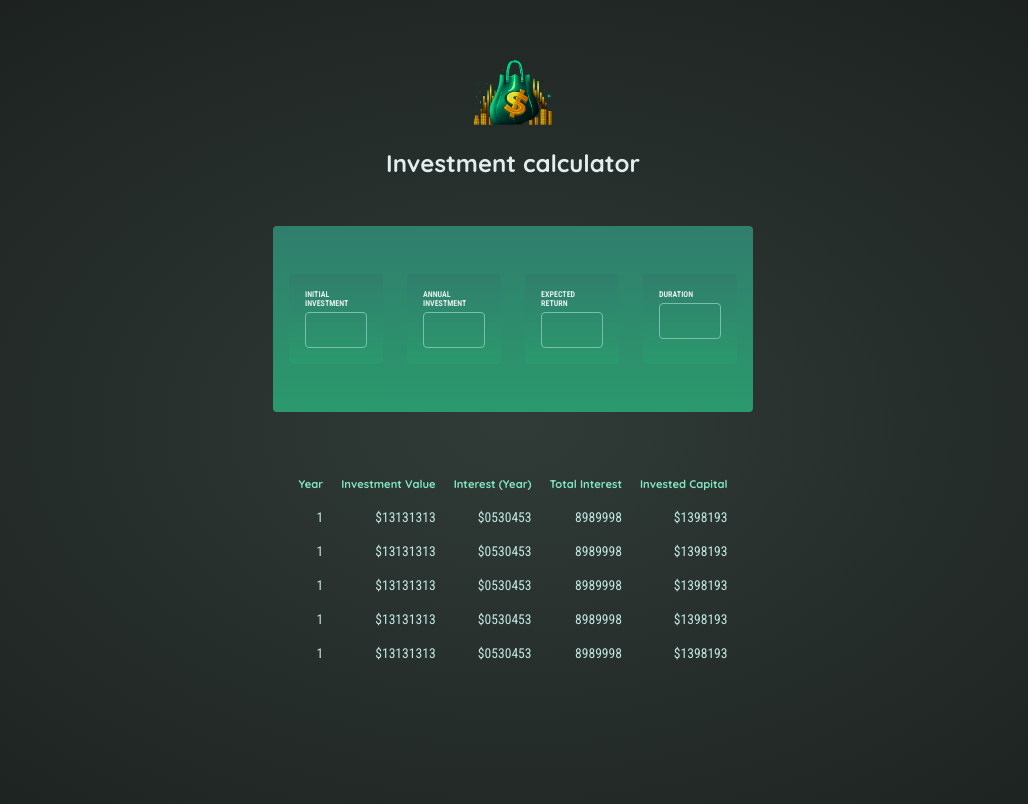
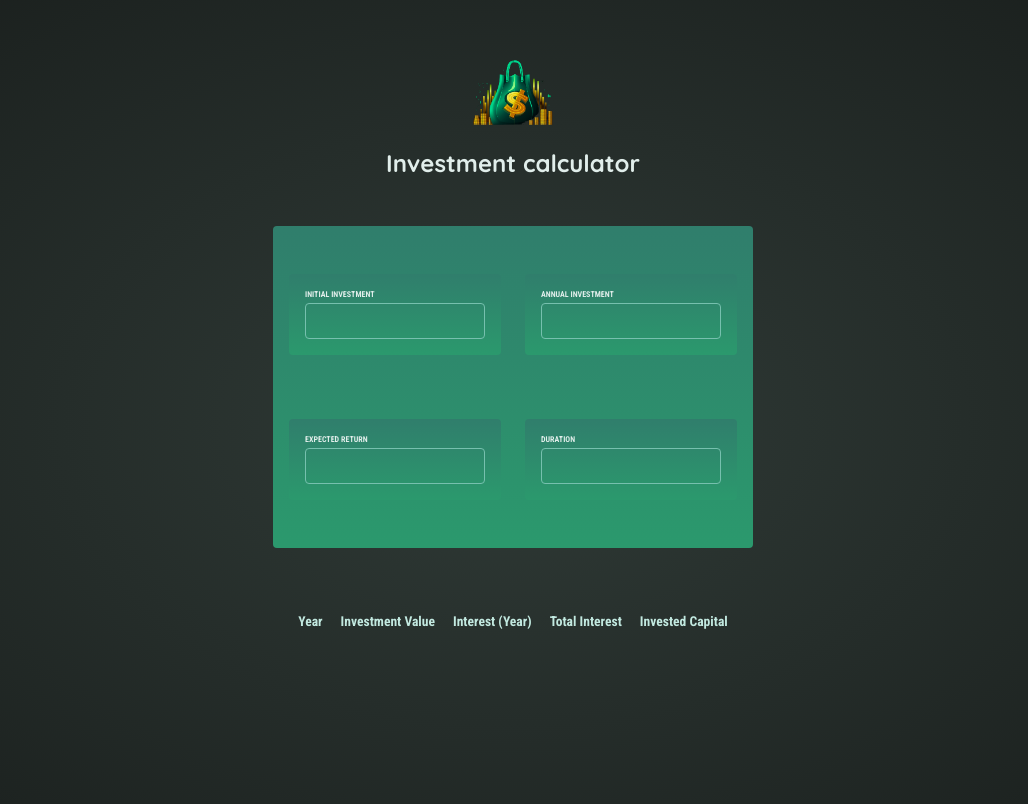
Before and after one commit to fanerotim/React---The-Complete-Guide-incl.-Next.js-Redux-, a React (Vite) app in the folder 01-Investment-Calculator-Project/: page / in a window 1280 px wide. Shown: the top 804 px of the page, without its empty margins (127-1155 px from the left). Built offline with nearby package versions, Linux system fonts and the light colour scheme.

Commit message:
Update labels to match expected values by helper fn, remove dummyData as Result details are now dynamic, add initialInvestmentState object, add form submitHandler and pass values to Result component

```diff
--- a/01-Investment-Calculator-Project/src/App.jsx
+++ b/01-Investment-Calculator-Project/src/App.jsx
@@ -2,44 +2,58 @@ import { Header } from "./components/Header/Header"
 import { UserInput } from "./components/UserInput/UserInput"
 import { Result } from "./components/Result/Result";
 import { useState } from "react";
+import { calculateInvestmentResults } from "./util/investment";
 
 const labels = [
-  {value: 'initial_investment', label: 'Initial investment'},
-  {value: 'annual_investment', label: 'Annual investment'},
-  {value: 'expected_return', label: 'Expected return'},
-  {value: 'duration', label: 'Duration'}
+    { value: 'initialInvestment', label: 'Initial investment' },
+    { value: 'annualInvestment', label: 'Annual investment' },
+    { value: 'expectedReturn', label: 'Expected return' },
+    { value: 'duration', label: 'Duration' }
 ];
 
 const dummyData = [
-  {year: 1, investment_value: '$13131313', interest: '$0530453', total_interest: '8989998', invested_capital: '$1398193'},
-  {year: 1, investment_value: '$13131313', interest: '$0530453', total_interest: '8989998', invested_capital: '$1398193'},
-  {year: 1, investment_value: '$13131313', interest: '$0530453', total_interest: '8989998', invested_capital: '$1398193'},
-  {year: 1, investment_value: '$13131313', interest: '$0530453', total_interest: '8989998', invested_capital: '$1398193'}
-  ,{year: 1, investment_value: '$13131313', interest: '$0530453', total_interest: '8989998', invested_capital: '$1398193'}
+    { year: 1, investment_value: '$13131313', interest: '$0530453', total_interest: '8989998', invested_capital: '$1398193' },
+    { year: 1, investment_value: '$13131313', interest: '$0530453', total_interest: '8989998', invested_capital: '$1398193' },
+    { year: 1, investment_value: '$13131313', interest: '$0530453', total_interest: '8989998', invested_capital: '$1398193' },
+    { year: 1, investment_value: '$13131313', interest: '$0530453', total_interest: '8989998', invested_capital: '$1398193' }
+    , { year: 1, investment_value: '$13131313', interest: '$0530453', total_interest: '8989998', invested_capital: '$1398193' }
 ]
+
+const initialInvestmentState = {
+    initialInvestment: 0,
+    annualInvestment: 0,
+    expectedReturn: 0,
+    duration: 0
+}
 
 function App() {
 
-  const [investmentState, setInvestmentState] = useState({
-    initial_investment: 0,
-    annual_investment: 0,
-    expected_return: 0,
-    duration: 0
-  })
+    const [investmentState, setInvestmentState] = useState(initialInvestmentState)
+    const [annualData, setAnnualData] = useState([]);
 
     const onHandleChange = (e) => {
         setInvestmentState((prevState) => {
             return {
                 ...prevState,
-          [e.target.name]: e.target.value
+                [e.target.name]: Number(e.target.value)
             }
         })
     }
 
+    const onSubmit = (e) => {
+        e.preventDefault();
+        const annualData = calculateInvestmentResults(investmentState);
+        setAnnualData((prevData) => annualData);
+
+    }
+
     return (
         <>
-      <Header/>
-        <form id="user-input" className="input-group">
+            <Header />
+            <form
+                onSubmit={onSubmit}
+                id="user-input"
+            >
                 <UserInput
                     data={[labels[0], labels[1]]}
                     onHandleChange={onHandleChange}
@@ -48,8 +62,9 @@ function App() {
                     data={[labels[2], labels[3]]}
                     onHandleChange={onHandleChange}
                 />
+                <input type="submit" hidden />
             </form>
-      <Result data={dummyData} investmentState={investmentState}/>
+            <Result data={annualData ?? annualData} investmentState={investmentState} />
         </>
     )
 }
--- a/01-Investment-Calculator-Project/src/components/Result/Result.jsx
+++ b/01-Investment-Calculator-Project/src/components/Result/Result.jsx
@@ -1,25 +1,27 @@
-export const Result = ({data, investmentState}) => {
-    console.log(investmentState)
+import { formatter } from "../../util/investment";
+
+export const Result = ({ data, investmentState }) => {
 
     return (
         <table id="result">
-                <thead>
+            <tbody>
+                <tr>
                     <th>Year</th>
                     <th>Investment Value</th>
                     <th>Interest (Year)</th>
                     <th>Total Interest</th>
                     <th>Invested Capital</th>
-                </thead>
+                </tr>
 
-            <tbody>
-                {data.map(data => (
-                    <tr>
-                    <td>{data.year}</td>
-                    <td>{data.investment_value}</td>
-                    <td>{data.interest}</td>
-                    <td>{data.total_interest}</td>
-                    <td>{data.invested_capital}</td>
-                </tr>
+
+                {data.map((data, index) => (
+                    <tr key={index}>
+                        <td>{data.year}</td>
+                        <td>{formatter.format(data.valueEndOfYear)}</td>
+                        <td>{formatter.format(data.interest)}</td>
+                        <td>{formatter.format(data.interest * data.year)}</td>
+                        <td>{formatter.format(investmentState.initialInvestment + (investmentState.annualInvestment * data.year))}</td>
+                    </tr>
                 ))}
             </tbody>
         </table>
```
Lines whose indentation alone changed are shown as unchanged.
